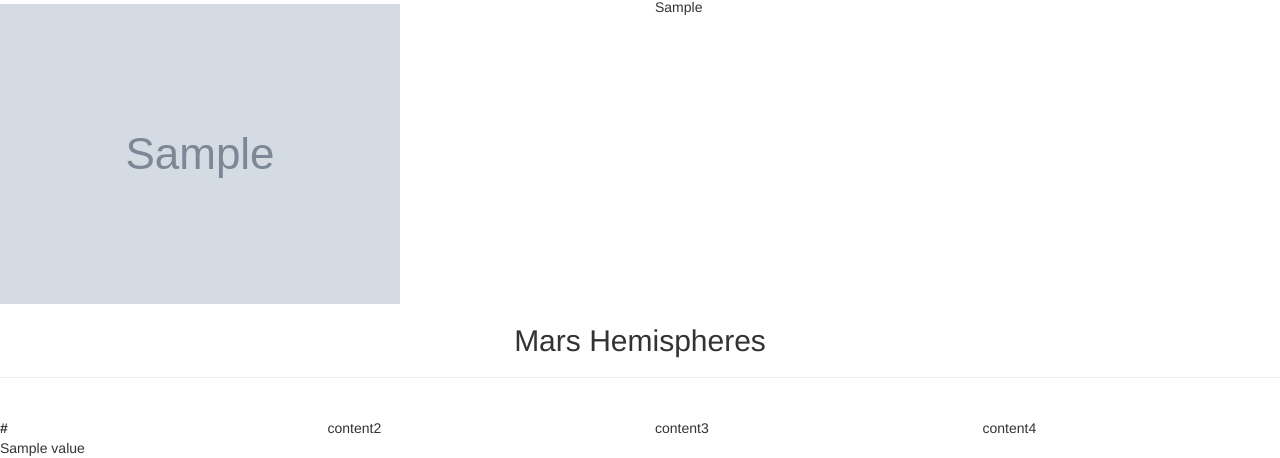
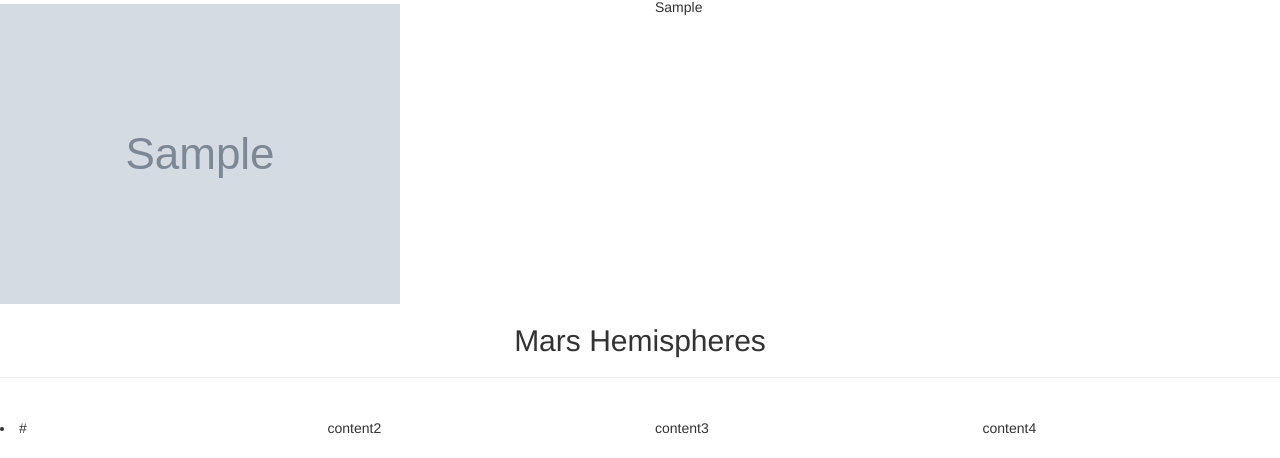
Before and after one commit to cieranmorris/Mission-to-Mars-Web-Scraping, a Flask app: page / in a window 1280 px wide. Shown: the part 468-926 px from the top of the page. After the commit the page ends 902 px from the top, so only its background shows below. Run offline with Flask 2, Linux system fonts and the light colour scheme; grey boxes marked "Sample" are stand-in pictures; a database or web service that is not in the repository returns one stand-in record (values such as "Sample title"); some libraries are stand-ins or nearby versions.

Commit message:
manage to get links and titles

```diff
--- a/templates/index.html
+++ b/templates/index.html
@@ -53,19 +53,20 @@
             </div>
         </div>
 
-        {% for hemisphere_links, value in mars.hemisphere_links %}
+        {% for hemisphere in mars.hemisphere_links %}
         <div class = "row equal">
             <div class = "col-md-3">
-                <dt>{{ hemisphere_links}}</dt>
-                <dd>{{ value }}</dd>
+                <li>{{mars.hemisphere_links|e }}</li>
+            </div>
 
-            </div>
             <div class = "col-md-3">
                 content2
             </div>
+
             <div class = "col-md-3">
                 content3
             </div>
+
             <div class = "col-md-3">
                 content4
             </div>
```
